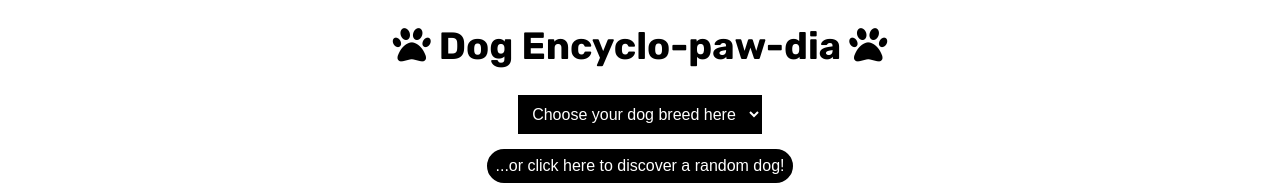
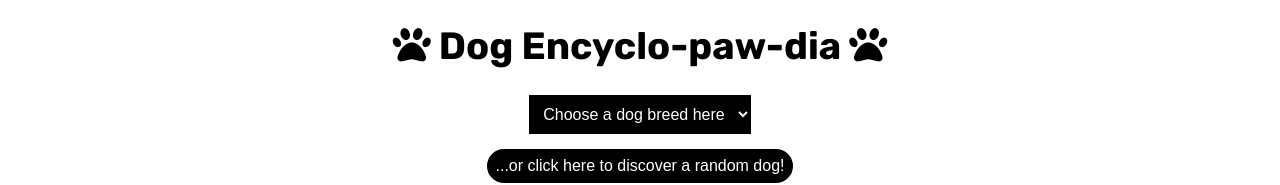
Before and after one commit to ourDogApp/DogEncyloPawDia, a plain HTML site: page index.html in a window 1280 px wide. Shown: the top 185 px of the page. Drawn offline with Linux system fonts and the light colour scheme; no server answers.

Commit message:
changed wording in dropdown menu git status

```diff
--- a/index.html
+++ b/index.html
@@ -20,7 +20,7 @@
 
                 <form>
                     <select name="breed" id="breed">
-                        <option value="initial" disabled selected>Choose your dog breed here</option>
+                        <option value="initial" disabled selected>Choose a dog breed here</option>
                     </select>
                 </form>
                 <button>...or click here to discover a random dog!</button>
```
